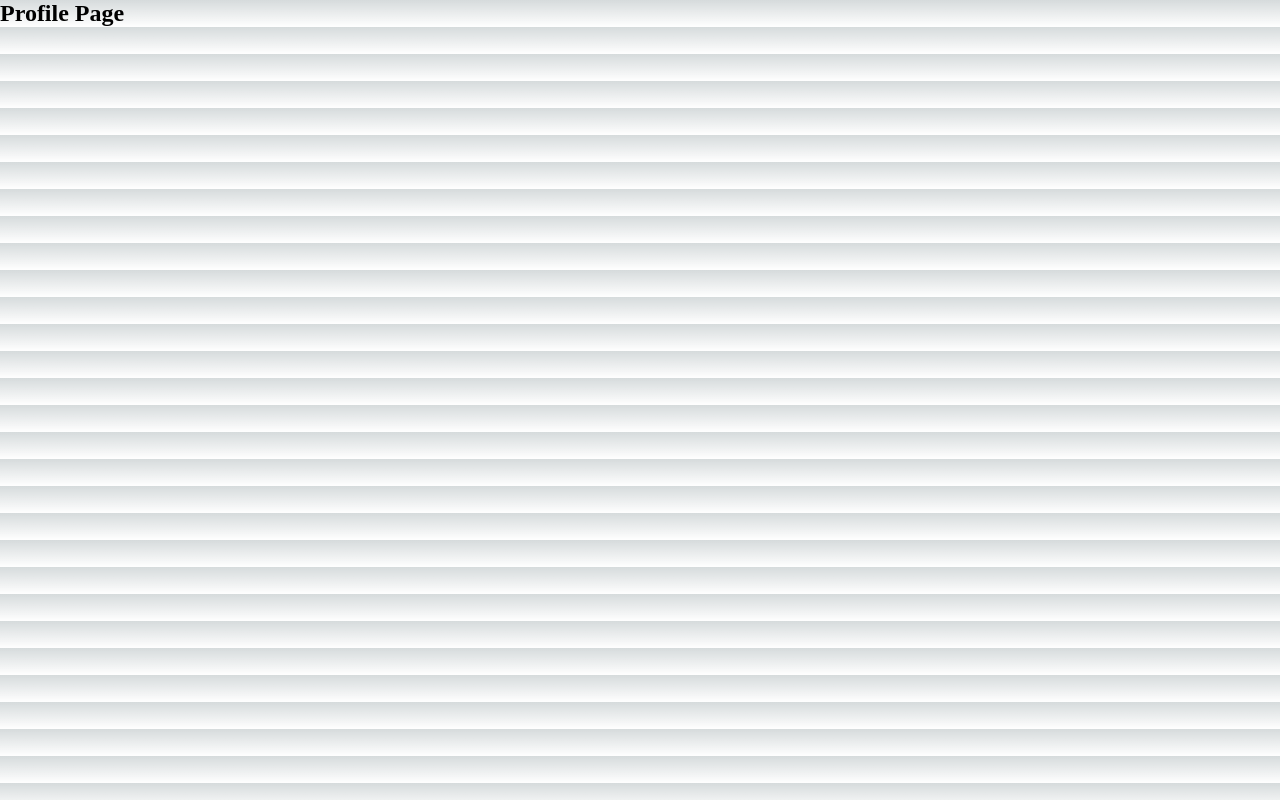
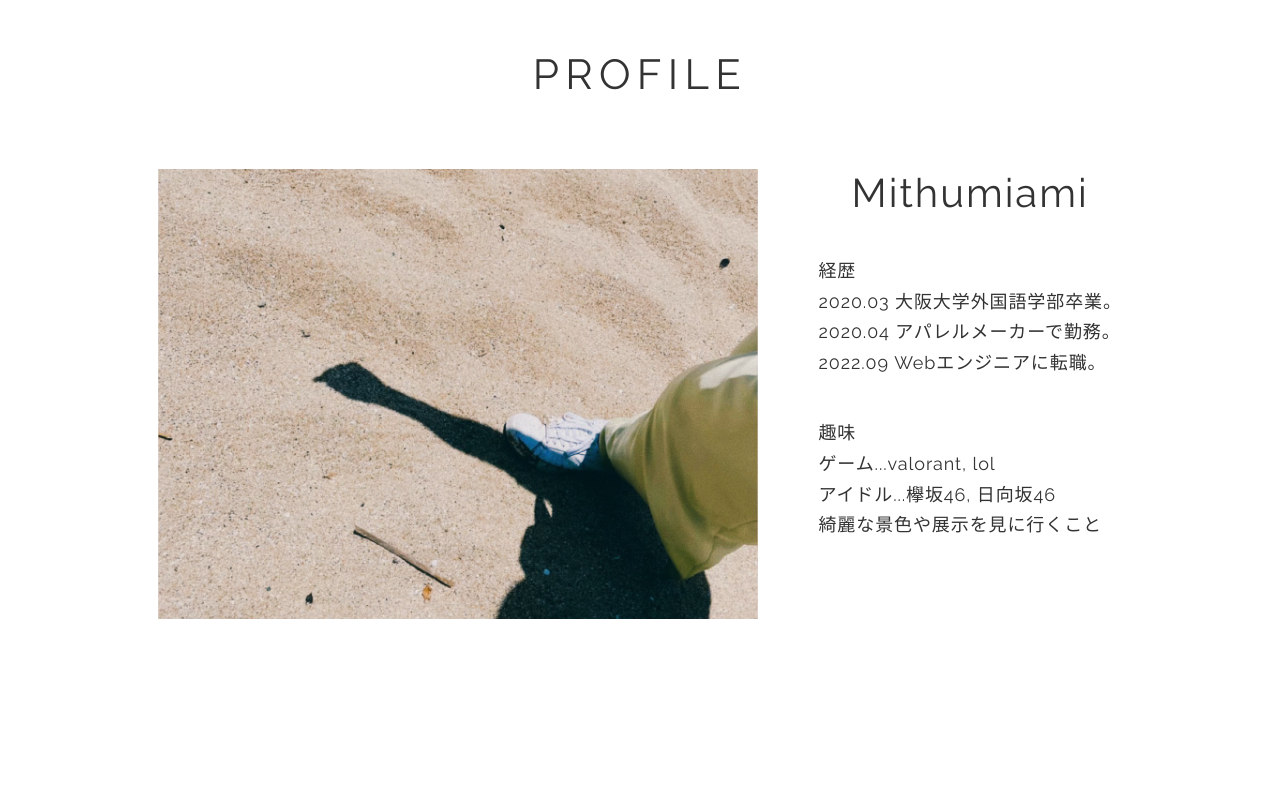
Before and after one commit to mithumiami/mithumiami, a Next.js app: page /profile in a window 1280 px wide. Built offline with nearby package versions, Linux system fonts and the light colour scheme.

Commit message:
add: make profile page

```diff
--- a/pages/profile.jsx
+++ b/pages/profile.jsx
@@ -1,5 +1,43 @@
+import Image from 'next/image'
+import Link from 'next/link'
+import styles from '@/styles/Profile.module.css'
+import styled from "styled-components";
+
 function Profile() {
-    return <h2>Profile Page</h2>
+    return (
+    <div className={styles.container}>
+        <div className={styles.title}>PROFILE</div>
+        <div className= {styles.row}>
+            <div className={styles.imagebox}>
+                <Image
+                    className={styles.image}
+                    src="/profile.jpg"
+                    alt="profile_image"
+                    width={600}
+                    height= {450}
+                    objectFit= "contain"
+                />
+            </div>
+            {/* フォント変える */}
+            <div className={styles.text}>
+                <div className= {styles.text_title}>Mithumiami</div>
+                <div className= {styles.detail}>
+                    経歴<br/>
+                    2020.03 大阪大学外国語学部卒業。<br/>
+                    2020.04 アパレルメーカーで勤務。<br/>
+                    2022.09 Webエンジニアに転職。<br/>
+                </div>
+                <div className= {styles.detail}>
+                    趣味<br/>
+                    ゲーム...valorant, lol<br/>
+                    アイドル...欅坂46, 日向坂46<br/>
+                    綺麗な景色や展示を見に行くこと<br/>
+                </div>
+
+            </div>
+        </div>
+    </div>
+    )
    }
 
    export default Profile
--- /dev/null
+++ b/styles/Profile.module.css
@@ -0,0 +1,39 @@
+.container{
+    font-family: 'Raleway'!important;
+    background-color: #ffffff;
+    color: #333333;
+    min-height: 100vh;
+    max-height: 1000px;
+}
+.row{
+    display: flex;
+    justify-content: space-around;
+    width: 80%;
+    margin: 40px auto;
+    max-height: 1000px;
+}
+.title{
+    font-size: 42px;
+    padding: 50px 0 30px;
+    text-align: center;
+    letter-spacing: 0.15em;
+}
+.imagebox{
+    position: relative;
+    text-align: center;
+}
+.image{
+    margin: 0 auto;
+}
+.text_title{
+    text-align: center;
+    font-size: 40px;
+    letter-spacing: 0.05em;
+}
+.detail{
+    margin: 40px auto;
+    font-size: 18px;
+    letter-spacing: 0.05em;
+    line-height: 1.7;
+
+}
```
Also changed, not shown: public/profile.jpg (added).
